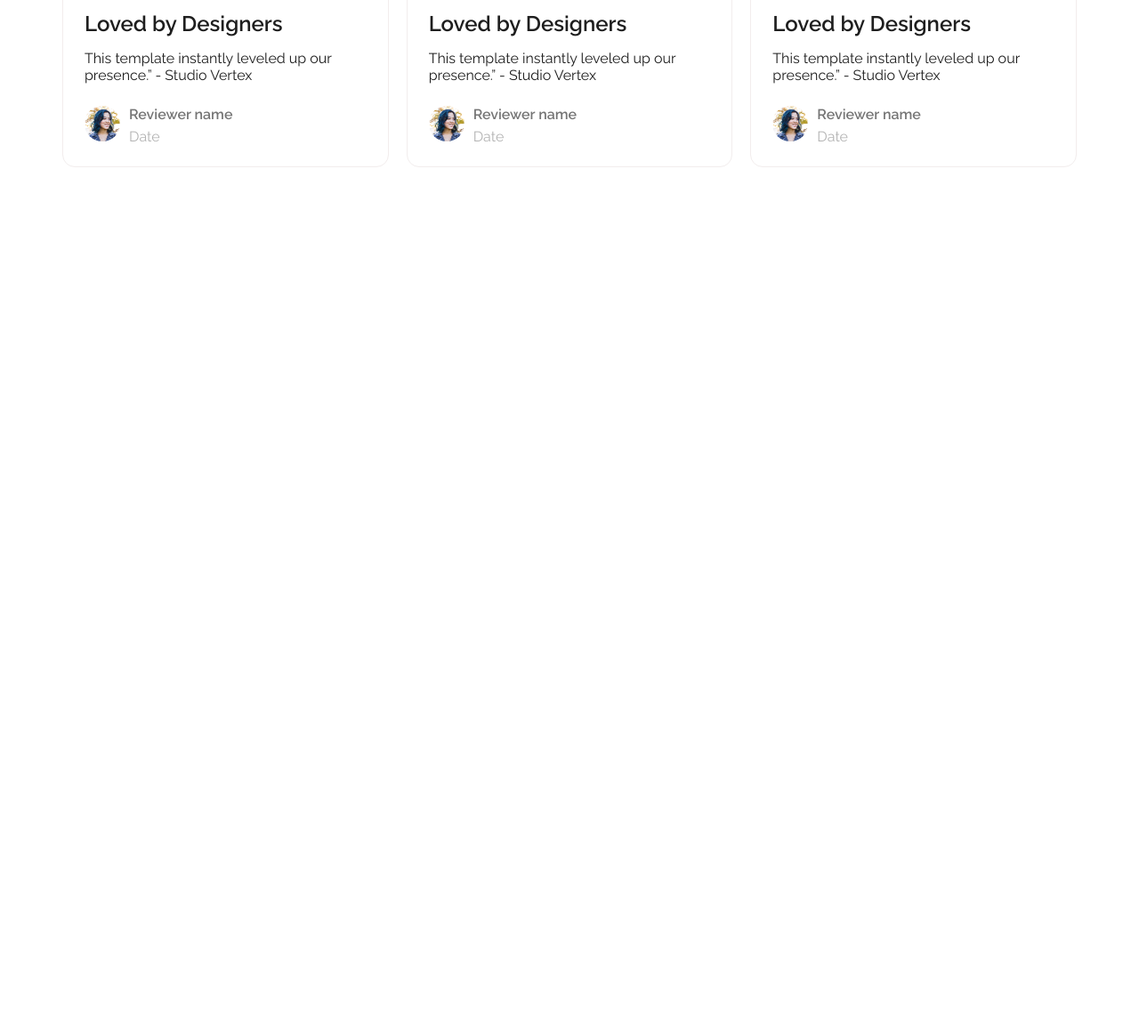
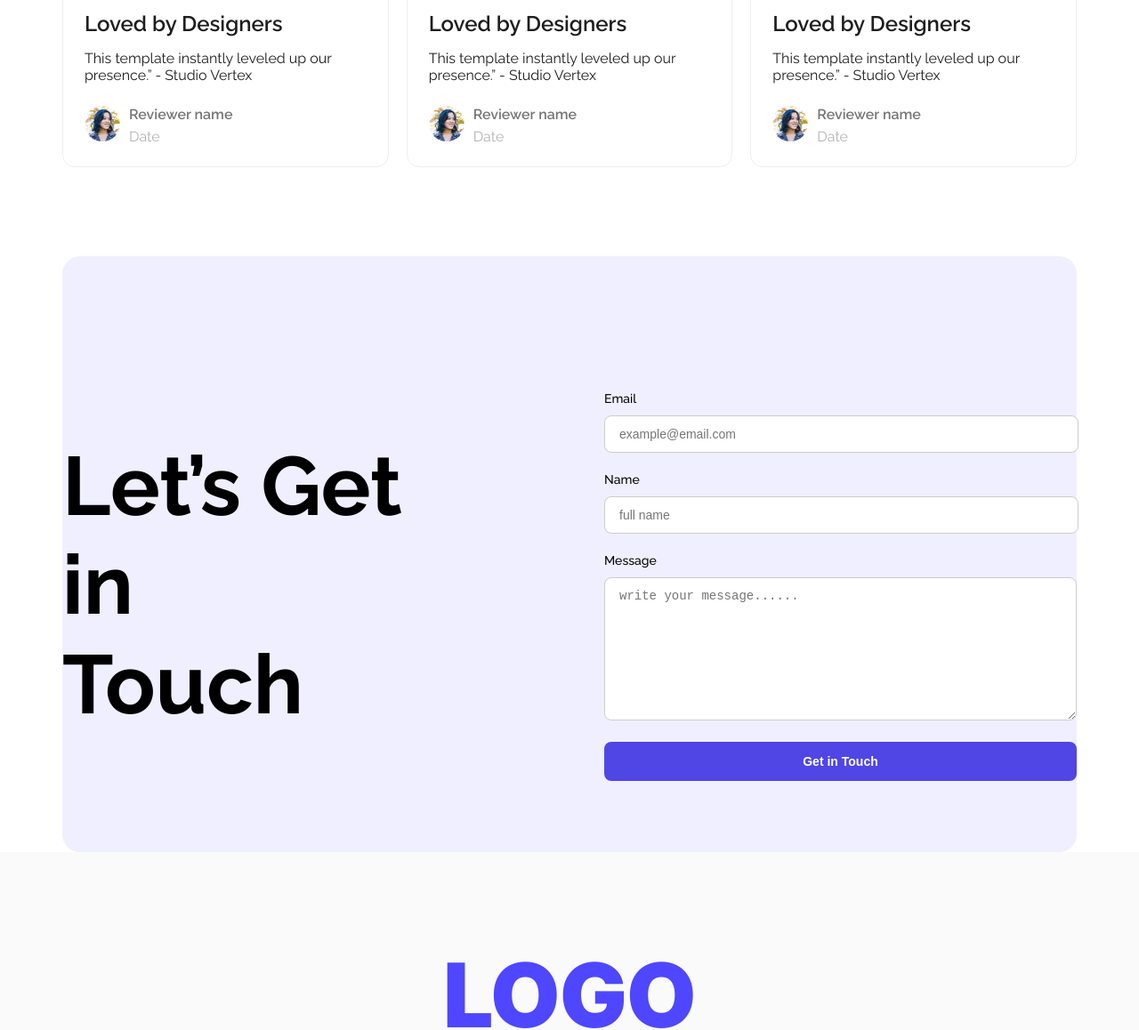
Before and after one commit to saiful-74/B12-2A01-landing-launchpads, a plain HTML site: page index.html in a window 1280 px wide. Shown: the part 1656-2814 px from the top of the page at 89% size. Before the commit the page ends 1944 px from the top, so only its background shows below. Drawn offline with Linux system fonts and the light colour scheme.

Commit message:
Complete without add version

```diff
--- a/index.html
+++ b/index.html
@@ -12,7 +12,6 @@
 <link href="https://fonts.googleapis.com/css2?family=Inter:ital,opsz,wght@0,14..32,100..900;1,14..32,100..900&family=Open+Sans:ital,wght@0,300..800;1,300..800&family=Raleway:ital,wght@0,100..900;1,100..900&display=swap" rel="stylesheet">
     <link rel="stylesheet" href="style.css">
 </head>
-<body>
     <body class="raleway-normal">
     <header>
         <nav>
@@ -44,7 +43,7 @@
                 </div>
             </div>
         </section>
-         <!--Users section start-->
+         <!--User section start-->
         <section class="users">
             <div class="users-container">
                 <h1 class="users-section-title heading-color">Joined Thousands of Productive Users</h1>
@@ -64,7 +63,7 @@
                 </div>
             </div>
         </section>
-         <!--Review section start-->
+         <!--Review  start-->
         <section class="review">
             <h1 class="heading-color second-heading-style">What our users say</h1>
             <div class="reviewcontainer">
@@ -132,10 +131,42 @@
             </div>
         </section>
 
+        <!--Contact section start-->
+        <section class="contact-section">
+            <div class="contact-text">
+                Let’s Get in<br>Touch
+            </div>
+            <form class="contact-form inter-normal">
+                <div>
+                    <label for="email">Email</label>
+                    <input type="email" id="email" placeholder="example@email.com" required>
+                </div>
+                <div>
+                    <label for="name">Name</label>
+                    <input type="text" id="name" placeholder="full name" required>
+                </div>
+                <div>
+                    <label for="message">Message</label>
+                    <textarea id="message" class="inter-normal" placeholder="write your message......"
+                        required></textarea>
+                </div>
+                <button type="submit">Get in Touch</button>
+            </form>
+        </section>
+    </main>
+    <footer class="footer">
+    <div class="footer-logo"><h3 class="inter-logo">LOGO</h3></div>
+    <p class="footer-text">
+        Ready to elevate your online presence? Contact us today to discuss your project and discover how we can bring
+        your vision to life.
+    </p>
+    <nav class="footer-nav">
+        <a href="#">Home</a>
+        <a href="#">About</a>
+        <a href="#">How it Works</a>
+        <a href="#">Services</a>
+    </nav>
+</footer>
 
-    </main>
-    <footer>
-
-    </footer>
 </body>
 </html>
--- a/style.css
+++ b/style.css
@@ -62,17 +62,7 @@ nav{
     width: 905px;
     padding-top: 150px;
 }
-/* .webconfmain{
-    display: flex;
-    justify-content: center;
-    align-items: space-between;
-} */
- /* .webconf{
-    width: 1140px;
-    height: 328px;
-    margin: 0 auto;
-    padding: 100px 100px;
-}  */
+
   .webflowconf2nd {
   width: 100%;
   max-width: 1140px;
@@ -101,7 +91,7 @@ nav{
     height: 328px;
 }
 
-/* Users section style */
+/* Users  style */
 .users-section-title {
     text-align: center;
     font-weight: 700;
@@ -202,3 +192,113 @@ nav{
     width: 40px;
     height: 40px;
 }
+
+.contact-section {
+    display: flex;
+    justify-content: space-between;
+    align-items: center;
+    width: 1140px;
+    background: #f0efff;
+    padding: 150px 0 80px 0;
+    gap: 140px;
+    margin: 0 auto;
+    border-radius: 20px;
+}
+
+
+.contact-text {
+    font-size: 93px;
+    font-weight: bold;
+    color: #000;
+    line-height: 1.2;
+}
+
+.contact-form {
+    flex: 1;
+    display: flex;
+    flex-direction: column;
+    gap: 20px;
+}
+
+.contact-form label {
+    font-size: 14px;
+    font-weight: 500;
+}
+
+.contact-form input,
+.contact-form textarea {
+    width: 94%;
+    padding: 12px 16px;
+    margin-top: 10px;
+    border-radius: 8px;
+    border: 1px solid #ccc;
+    font-size: 14px;
+    color: rgba(0, 0, 0, 0.5);
+}
+
+.contact-form textarea {
+    width: 497px;
+    height: 135px;
+}
+
+.contact-form button {
+    background-color: #4f46e5;
+    color: white;
+    padding: 14px;
+    border: none;
+    border-radius: 8px;
+    font-size: 14px;
+    font-weight: 600;
+    cursor: pointer;
+    transition: background 0.2s ease;
+}
+
+.contact-form button:hover {
+    background-color: #c21339;
+}
+
+.footer {
+    text-align: center;
+    padding: 100px 0 20px 0;
+    background-color: #fafafa;
+}
+
+.footer-logo h3{
+    font-family: "Inter", sans-serif;
+    font-weight: 900;
+    font-size: 100px;
+    text-align: center;
+    padding-bottom: 20px;
+}
+
+.footer-text {
+    color: #7a7a9d;
+    font-size: 16px;
+    max-width: 500px;
+    margin: 0 auto 20px auto;
+    line-height: 24px;
+}
+
+.footer-nav {
+    display: flex;
+    justify-content: center;
+    gap: 30px;
+    flex-wrap: wrap;
+}
+
+.footer-nav a {
+    color: #7a7a9d;
+    text-decoration: none;
+    font-size: 15px;
+    transition: color 0.3s ease;
+}
+
+.footer-nav a:hover {
+    color: #4f46e5;
+}
+button :hover{
+    background-color: #c21339;
+}
+.main-button:hover{
+    background-color: #c21339;
+}
```
